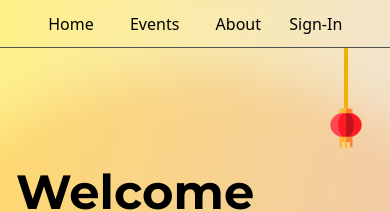
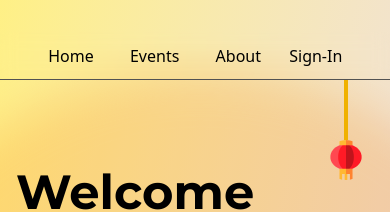
Before and after one commit to Shishank25/Communion-App, a React (Vite) app in the folder client/: page / in a window 390 px wide. Shown: the top 212 px of the page. Built offline with nearby package versions, Linux system fonts and the light colour scheme; no server answers.

Commit message:
Responsive + navbar fix

```diff
--- a/client/src/components/Navbar/Navbar.jsx
+++ b/client/src/components/Navbar/Navbar.jsx
@@ -43,7 +43,7 @@ const Navbar = () => {
     },[])
 
   return (
-        <div className={`backdrop-blur flex justify-between h-12 px-5 py-3 transition-all duration-300 border-b border-neutral-600 sticky relative z-50 ${navbarShow ? 'top:16 lg:top-0' : 'top:0 lg:-top-12'}`}>
+        <div className={`backdrop-blur flex justify-between h-12 px-5 py-3 transition-all duration-300 border-b border-neutral-600 sticky relative z-50 ${navbarShow ? 'top-8 lg:top-0' : 'top-0 lg:-top-12'}`}>
 
             <div className='flex items-center justify-evenly w-100'>
                 <button className='relative group cursor-pointer px-2 py-1 rounded-lg transition-all' onClick={()=>{navigate('/'); setIsSigning(false)}}>Home
```
